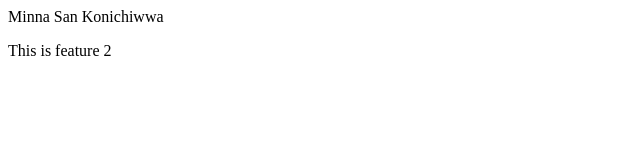
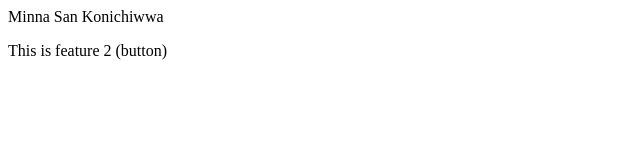
Before and after one commit to Ghising-Palsang/localrepo, a plain HTML site: page index.html in a window 1280 px wide. Shown: the full height of the page, 0-640 px from the left. Drawn offline with Linux system fonts and the light colour scheme.

```diff
--- a/index.html
+++ b/index.html
@@ -1,3 +1,3 @@
 
 <p>Minna San Konichiwwa</p>
-<p>This is feature 2</p>
+<p>This is feature 2 (button)</p>
```
